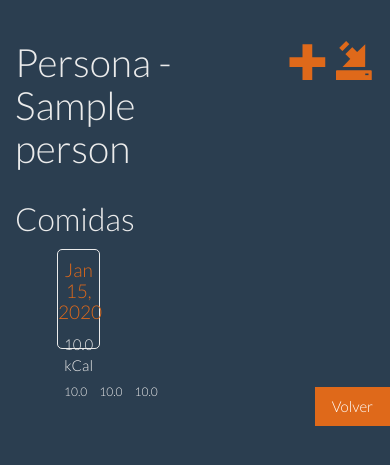
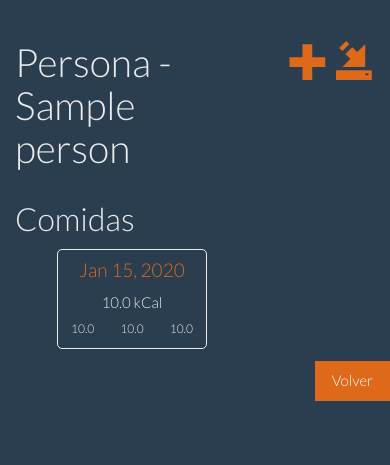
Before and after one commit to pignacio/vld_django, a Django app: template vld_django/templates/persons/person_detail.html in a window 390 px wide. Shown: the part 40-505 px from the top of the page. Run offline with Django 3.2, Linux system fonts and the light colour scheme; the template is opened without the code that fills it: most values are stand-ins (such as "Sample title", 1, 10 or a date in 2020); data that the repository does not hold is empty; parts of the project's set-up code (start-up, migrations or seed data) failed here and were passed over; some libraries are stand-ins or nearby versions; some web fonts are replaced.

Commit message:
Fix mobile list of meals

```diff
--- a/vld_django/templates/persons/person_detail.html
+++ b/vld_django/templates/persons/person_detail.html
@@ -38,7 +38,7 @@
 <style>
 li.meal {
   list-style-type: none;
-  width: 13.5%;
+  width: 150px;
   height: 100px;
   display: inline-block;
   text-align: center;
```
